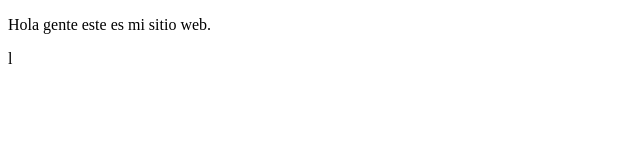
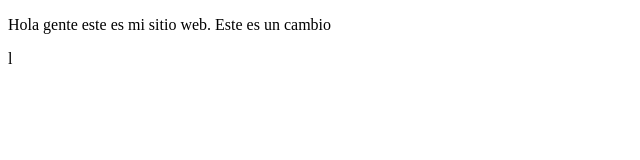
Before and after one commit to ExBeNN/proyectoDemoCursoPrework, a plain HTML site: page index.html in a window 1280 px wide. Shown: the whole page, without its empty margins (0-640 px from the left). Drawn offline with Linux system fonts and the light colour scheme.

Commit message:
Cambio mensaje

```diff
--- a/index.html
+++ b/index.html
@@ -8,7 +8,7 @@
 </head>
 <body>
     <p>
-        Hola gente este es mi sitio web.
+        Hola gente este es mi sitio web. Este es un cambio
     </p>
 </body>
 </html>l
```
